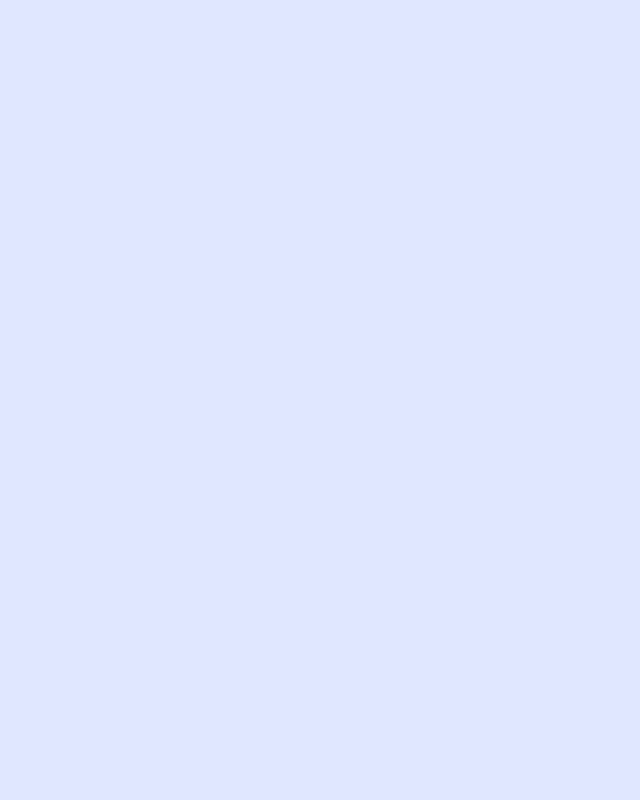
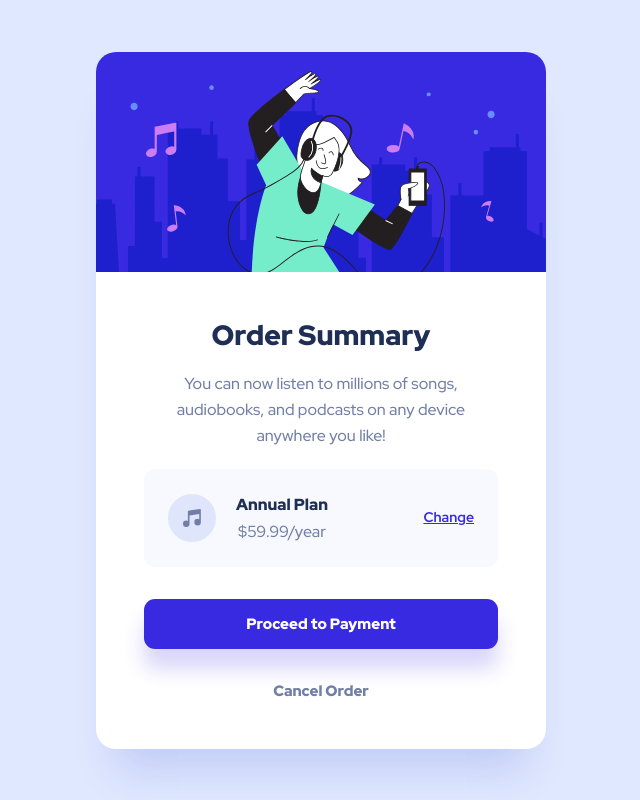
Before and after one commit to alexperronnet/frontendmentor-order-summary-component, a website built with Vite: page src/index.html in a window 1280 px wide. Shown: the whole page, without its empty margins (319-959 px from the left). Built offline with nearby package versions, Linux system fonts and the light colour scheme; files whose address does not match are found by name.

Commit message:
Create card

```diff
--- a/src/index.html
+++ b/src/index.html
@@ -25,7 +25,36 @@
     />
   </head>
   <body>
-    <main id="main"></main>
+    <main id="main">
+      <section class="card__order">
+        <img
+          class="card__order-image"
+          src="images/illustration-hero.svg"
+          alt="Hero illustration"
+        />
+        <div class="card__order-content">
+          <h1 class="card__order-title">Order Summary</h1>
+          <p class="card__order-text">
+            You can now listen to millions of songs, audiobooks, and podcasts on
+            any device anywhere you like!
+          </p>
+          <div class="card__order-plan">
+            <img
+              class="card__order-plan-image"
+              src="images/icon-music.svg"
+              alt="Icon music"
+            />
+            <h2 class="card__order-plan-type">
+              <span class="card__order-plan-type-name">Annual Plan</span>
+              <span class="card__order-plan-type-price">$59.99/year</span>
+            </h2>
+            <a href="#" class="card__order-plan-select">Change</a>
+          </div>
+          <a href="#" class="card__order-payment">Proceed to Payment</a>
+          <a href="#" class="card__order-cancel">Cancel Order</a>
+        </div>
+      </section>
+    </main>
     <script type="module" src="main.js"></script>
   </body>
 </html>
--- a/src/styles/main.scss
+++ b/src/styles/main.scss
@@ -17,6 +17,11 @@ html {
   font-size: 6.25%;
 }
 
+img {
+  display: block;
+  width: 100%;
+}
+
 // General styling
 // --------------------
 
@@ -25,12 +30,16 @@ html {
   --color-blue-grey-light: #f7f9ff;
   --color-blue-grey-dark: #1f2e55;
   --color-purple: #382ae1;
+  --color-purple-light: #766cf1;
   --color-pale-blue: #e0e8ff;
+  --color-white: #fff;
 }
 
 body {
-  width: 100%;
   min-height: 100vh;
+  display: flex;
+  align-items: center;
+  justify-content: center;
   font-size: 16rem;
   font-family: "Red Hat Display", sans-serif;
   color: var(--color-blue-grey);
@@ -39,4 +48,163 @@ body {
   background-position: top;
   background-repeat: no-repeat;
   background-size: contain;
+
+  @media screen and (max-width: 640px) {
+    background-image: url("./images/pattern-background-mobile.svg");
+  }
 }
+
+#main {
+  max-width: 450rem;
+  width: calc(100% - (24rem * 2));
+  margin-inline: auto;
+}
+
+.card__order {
+  background-color: var(--color-white);
+  border-radius: 20rem;
+  overflow: hidden;
+  box-shadow: 0 40rem 40rem -20rem rgba(13, 48, 189, 0.151826);
+
+  &-content {
+    display: flex;
+    flex-direction: column;
+    padding: 45rem 48rem 48rem;
+    text-align: center;
+
+    @media screen and (max-width: 640px) {
+      padding: 32rem;
+    }
+  }
+
+  &-title {
+    color: var(--color-blue-grey-dark);
+    font-size: 28rem;
+    line-height: 37rem;
+    font-weight: 900;
+    margin-bottom: 17rem;
+
+    @media screen and (max-width: 640px) {
+      font-size: 22rem;
+      line-height: 29rem;
+      margin-bottom: 16rem;
+    }
+  }
+
+  &-text {
+    line-height: 26rem;
+    font-weight: 500;
+    margin-bottom: 20rem;
+
+    @media screen and (max-width: 640px) {
+      font-size: 15rem;
+      line-height: 25rem;
+      margin-bottom: 24rem;
+    }
+  }
+
+  &-plan {
+    display: flex;
+    align-items: center;
+    padding: 25rem 24rem;
+    background-color: var(--color-blue-grey-light);
+    border-radius: 11rem;
+    margin-bottom: 32rem;
+
+    @media screen and (max-width: 640px) {
+      padding: 16rem;
+      margin-bottom: 24rem;
+    }
+
+    &-image {
+      width: 48rem;
+      aspect-ratio: 1 / 1;
+      margin-right: 20rem;
+    }
+
+    &-type {
+      display: flex;
+      flex-direction: column;
+      gap: 6rem;
+
+      @media screen and (max-width: 640px) {
+        gap: 3rem;
+      }
+
+      &-name {
+        color: var(--color-blue-grey-dark);
+        font-weight: 900;
+        line-height: 21rem;
+
+        @media screen and (max-width: 640px) {
+          font-size: 14rem;
+          line-height: 19rem;
+        }
+      }
+
+      &-price {
+        font-weight: 500;
+        line-height: 21rem;
+
+        @media screen and (max-width: 640px) {
+          font-size: 14rem;
+          line-height: 19rem;
+        }
+      }
+    }
+
+    &-select {
+      margin-left: auto;
+      color: var(--color-purple);
+      font-weight: 700;
+      font-size: 14rem;
+      line-height: 19rem;
+      transition: color 150ms linear;
+
+      @media screen and (max-width: 640px) {
+        font-size: 13rem;
+        line-height: 17rem;
+      }
+
+      &:hover {
+        text-decoration: none;
+        color: var(--color-purple-light);
+      }
+    }
+  }
+
+  &-payment {
+    color: var(--color-white);
+    background-color: var(--color-purple);
+    padding: 15rem;
+    border-radius: 11rem;
+    font-weight: 900;
+    font-size: 15rem;
+    line-height: 20rem;
+    text-decoration: none;
+    box-shadow: 0px 20px 20px rgba(56, 42, 225, 0.190291);
+    margin-bottom: 32rem;
+    transition: background-color 150ms linear;
+
+    @media screen and (max-width: 640px) {
+      margin-bottom: 24rem;
+    }
+
+    &:hover {
+      background-color: var(--color-purple-light);
+    }
+  }
+
+  &-cancel {
+    color: inherit;
+    text-decoration: none;
+    font-weight: 900;
+    font-size: 15px;
+    line-height: 20px;
+    transition: color 150ms linear;
+
+    &:hover {
+      color: var(--color-blue-grey-dark);
+    }
+  }
+}
```
